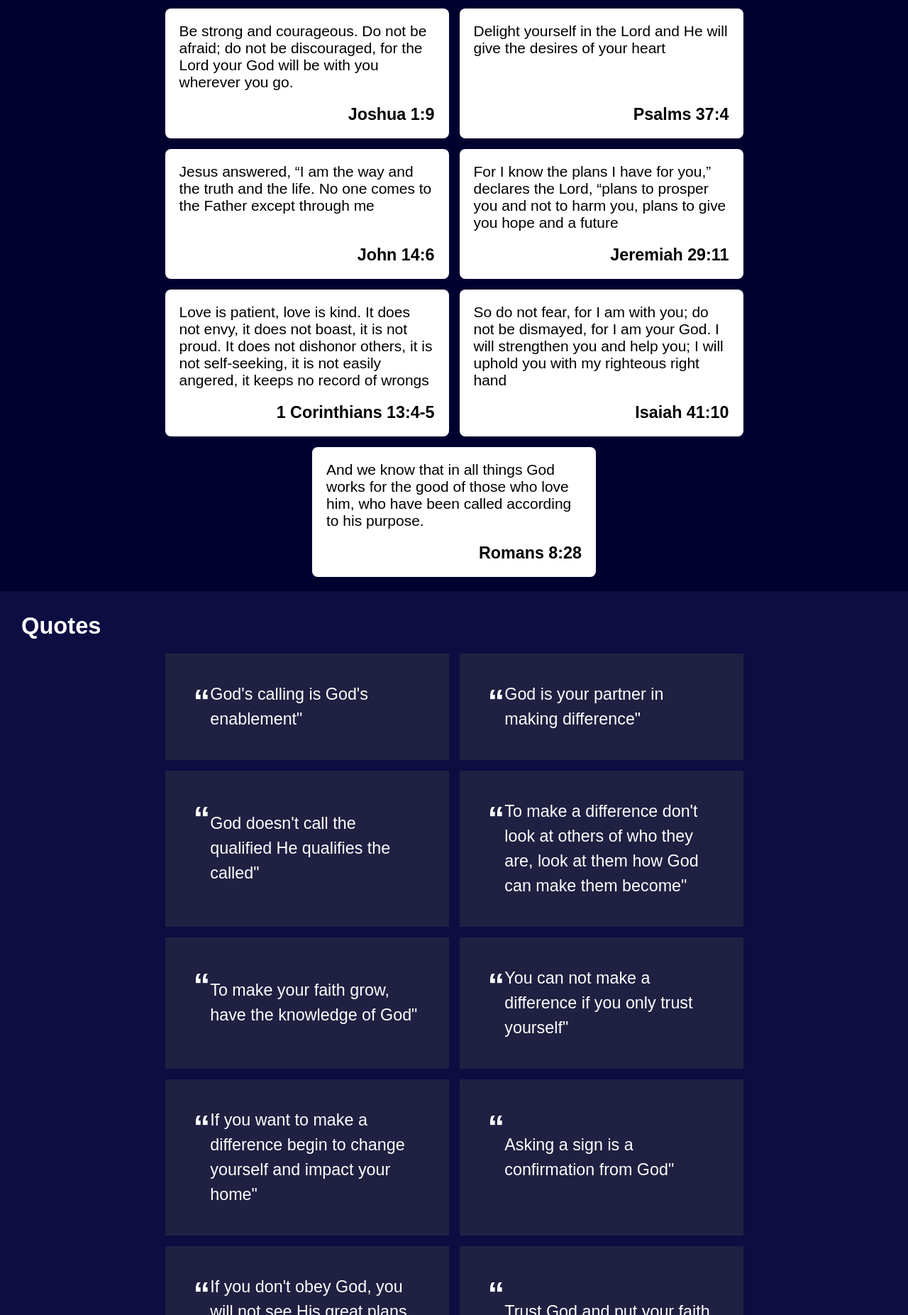
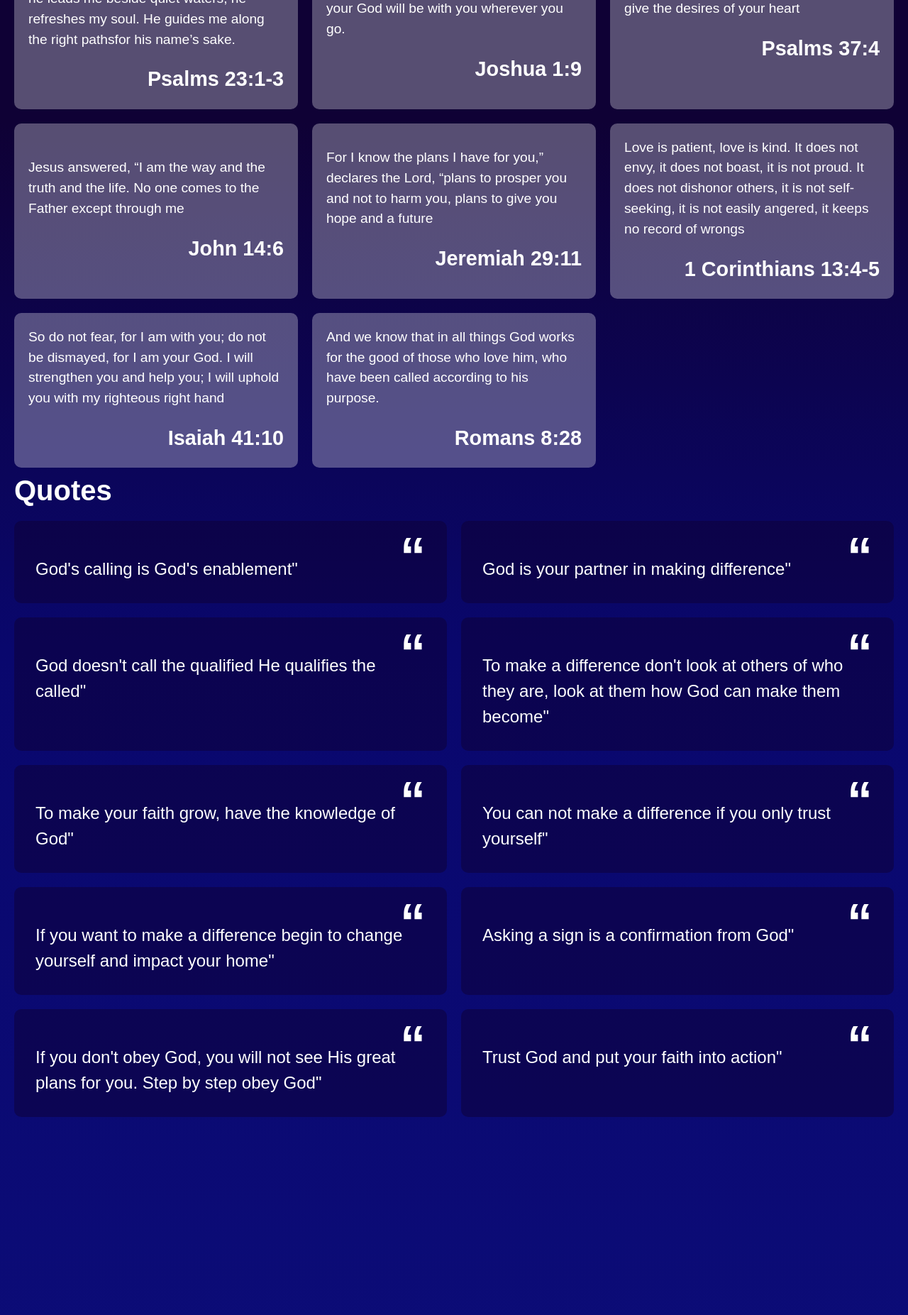
Before and after one commit to Anxen99/responsive-project, a plain HTML site: page MyProject-1/index.html in a window 1280 px wide. Shown: the part 947-2800 px from the top of the page at 71% size. Drawn offline with Linux system fonts and the light colour scheme.

Commit message:
Learning to use grid property

```diff
--- a/MyProject-1/index.html
+++ b/MyProject-1/index.html
@@ -8,7 +8,7 @@
 </head>
 <body>
     <nav class="navbar">
-        <div class="logo">Verse Bank</div>
+        <img src="my-img/me.ico" class="logo">
         <div class="nav-links">
             <a href="#verse" class="nav-btn">Verses</a>
             <a href="#quote" class="nav-btn">Quotes</a>
@@ -16,12 +16,13 @@
         </div>
     </nav>
     <main>
-        <div class="cover">
+        <header class="cover">
             <p class="cover-text">BIBLE VERSES</p>
             <p>Here are some famous Bible verses</p>
-        </div>
+        </header>
+        <section class="verse-section">
             <h1 class="title" id="verse">Verses</h1>
-        <div class="container">
+            <div class="verse-container">
                 <div class="verse-bank">
                     <p class="top-align">For God so loved the world that he gave his one and only Son, that whoever believes in him shall not perish but have eternal life</p>
                     <p class="right-align">John 3:16</p>
@@ -67,51 +68,52 @@
                     <p class="right-align">Romans 8:28</p>
                 </div>
             </div>
-        <div class="lighter-color">
+        </section>
+        <section class="quote-section">
             <h1 class="title" id="quote">Quotes</h1>
-            <div class="container">
             <div class="quote-container">
+                <div class="quote-bank">
                     <span class="big-quote">&ldquo;</span>
                     <p>God's calling is God's enablement"</p>
                 </div>
-                <div class="quote-container">
+                <div class="quote-bank">
                     <span class="big-quote">&ldquo;</span>
                     <p>God is your partner in making difference"</p>
                 </div>
-                <div class="quote-container">
+                <div class="quote-bank">
                     <span class="big-quote">&ldquo;</span>
                     <p>God doesn't call the qualified He qualifies the called"</p>
                 </div>
-                <div class="quote-container">
+                <div class="quote-bank">
                     <span class="big-quote">&ldquo;</span>
                     <p>To make a difference don't look at others of who they are, look at them how God can make them become"</p>
                 </div>
-                <div class="quote-container">
+                <div class="quote-bank">
                     <span class="big-quote">&ldquo;</span>
                     <p>To make your faith grow, have the knowledge of God"</p>
                 </div>
-                <div class="quote-container">
+                <div class="quote-bank">
                     <span class="big-quote">&ldquo;</span>
                     <p>You can not make a difference if you only trust yourself"</p>
                 </div>
-                <div class="quote-container">
+                <div class="quote-bank">
                     <span class="big-quote">&ldquo;</span>
                     <p>If you want to make a difference begin to change yourself and impact your home"</p>
                 </div>
-                <div class="quote-container">
+                <div class="quote-bank">
                     <span class="big-quote">&ldquo;</span>
                     <p>Asking a sign is a confirmation from God"</p>
                 </div>
-                <div class="quote-container">
+                <div class="quote-bank">
                     <span class="big-quote">&ldquo;</span>
                     <p>If you don't obey God, you will not see His great plans for you. Step by step obey God"</p>
                 </div>
-                <div class="quote-container">
+                <div class="quote-bank">
                     <span class="big-quote">&ldquo;</span>
                     <p>Trust God and put your faith into action"</p>
                 </div>
             </div>
-        </div>
+        </section>
     </main>
 </body>
 </html>
--- a/MyProject-1/style.css
+++ b/MyProject-1/style.css
@@ -1,144 +1,142 @@
-/* ===============
-    Mobile design
-    ============== */
 * {
-    box-sizing: border-box;
     margin: 0;
     font-family: Arial, Helvetica, sans-serif;
-    font-size: 1.08em;
-    scroll-behavior: smooth;
 }
 
-html, body {
-    background-color: rgb(1, 1, 48);
-    color: whitesmoke;
+body {
+    background: linear-gradient(180deg,
+        rgb(15, 1, 53) 30%,
+        rgb(9, 7, 109) 50%,
+        rgb(14, 16, 128) 100%
+    );
 }
 
-/* navigation bar */
+/* Navigation bar */
 .navbar {
     display: flex;
     justify-content: space-between;
-    background-color: rgb(0, 0, 39);
-    padding: 5px 10px;
+    align-items: center;
+    position: fixed;
+    background-color: rgb(0, 0, 43);
+    width: 100%;
+    z-index: 1;
 }
 
 .logo {
-    font-size: 1.3em;
+    width: 60px;
+    margin-left: 20px;
+}
+
+.nav-links {
+    display: flex;
+    gap: 50px;
+    margin-right: 20px;
+
+}
+
+.nav-links a {
+    text-decoration: none;
+    color: white;
+    font-weight: bold;
+    padding: 10px;
+}
+
+.nav-links a:hover {
+    background-color: rgb(136, 136, 136, 0.3);
+    padding: 10px;
+    border-radius: 5px;
+}
+
+/* Cover */
+main {
+    display: grid;
+    grid-template-areas: "cover cover cover" "verse-section verse-section verse-section" "quote-container quote-container quote-container";
+    grid-template-columns: repeat(3, 1fr);
+    grid-template-rows: auto 1fr 1fr 1fr;
+}
+
+.cover {
+    display: flex;
+    flex-direction: column;
+    justify-content: center;
+    grid-area: cover;
+    color: white;
+    height: 70vh;
+    text-align: center;
+}
+
+.cover-text {
+    font-size: 4.5em;
+    font-weight: 1000;
+}
+
+.cover p:last-child {
+    color: yellow;
     font-weight: bold;
 }
 
-.nav-links {
-    display: none;
+/* Verse container */
+.verse-section {
+    grid-area: verse-section;
+    color: white;
 }
 
-
-/* cover title */
-.cover {
-    text-align: center;
-    margin: 150px auto;
-    font-size: 18px;
+.title {
+    font-size: 2.5em;
+    margin-left: 20px;
 }
 
-.cover-text {
-    font-size: 2.5em;
-    font-weight: 1000;
-    letter-spacing: 1.8px;
+.verse-container {
+    display: grid;
+    grid-template-columns: repeat(3, 1fr);
+    padding: 0 10px;
 }
 
-/* verse */
-.title {
-    color: white;
-    margin: 20px 30px;
+.verse-bank {
+    display: flex;
+    flex-direction: column;
+    justify-content: center;
+    background-color: rgba(255, 255, 255, 0.3);
+    margin: 10px;
+    padding: 20px;
+    line-height: 1.5;
+    font-size: 1.2em;
+    border-radius: 10px;
+}
+
+.right-align {
+    margin-top: 20px;
+    text-align: right;
+    font-weight: bold;
     font-size: 1.5em;
 }
 
-.container {
-    display: flex;
-    gap: 15px;
-    margin: 20px 30px;
-    flex-wrap: wrap;
-    justify-content: center;
-    font-size: 18px;
-}
-
-.top-align {
-    flex-grow: 1;
-}
-
-.verse-bank {
-    box-sizing: border-box;
-    background-color: white;
-    color: black;
-    border-radius: 8px;
-    width: 400px;
-    padding: 20px;
-    display: flex;
-    flex-direction: column;
-    justify-content: flex-end;
-}
-
-.right-align {
-    font-size: 1.2em;
-    text-align: right;
-    font-weight: bold;
-    margin-top: 20px;
-}
-
-/* quotes */
-.lighter-color {
-    background-color: rgb(13, 13, 66);
-    padding: 10px 0;
+/* Quote container */
+.quote-section {
+    grid-area: quote-container;
+    color: white;
 }
 
 .quote-container {
-    background-color: rgb(32, 32, 66);
-    color: white;
-    padding: 40px;
-    font-size: 1.2em;
-    width: 400px;
-    display: flex;
-    align-items: center;
+    display: grid;
+    grid-template-columns: repeat(2, 1fr);
+    padding: 10px;
 }
 
-.quote-container>p {
+.quote-bank {
+    position: relative;
+    background-color: rgb(15, 1, 53, 0.5);
+    margin: 10px;
+    padding: 50px 30px 30px 30px;
     line-height: 1.5;
+    font-size: 1.5em;
+    border-radius: 10px;
 }
 
 .big-quote {
+    position: absolute;
+    top: -5px;
+    right: 30px;
     font-weight: bold;
-    font-size: 2.2em;
-    align-self: flex-start;
+    font-size: 3em;
 }
-
-/* ================
-    Desktop design
-    ============== */
-@media (min-width: 800px) {
-    .navbar {
-        display: flex;
-        justify-content: space-between;
-        align-items: center;
-        background-color: rgb(0, 0, 39);
-        padding: 10px 20px;
-    }
-
-    .logo {
-        font-size: 1.8em;
-        font-weight: bold;
-    }
-
-    .nav-links {
-        display: inline-block;
-    }
-    .nav-btn {
-        color: white;
-        text-decoration: none;
-        font-weight: bold;
-        margin-left: 30px;
-
-    }
-
-    .nav-btn:hover {
-        color:rgb(255, 255, 255, 0.7)
-    }
-}
```
Lines whose indentation alone changed are shown as unchanged.
